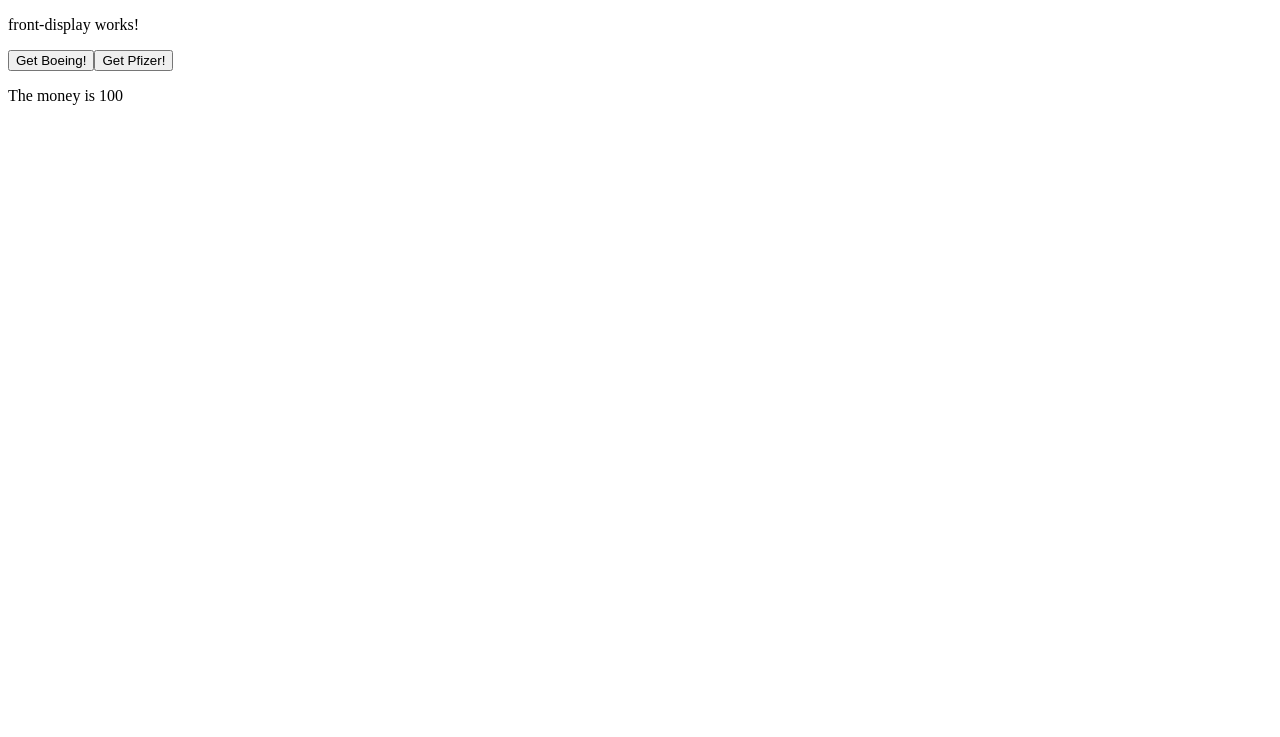
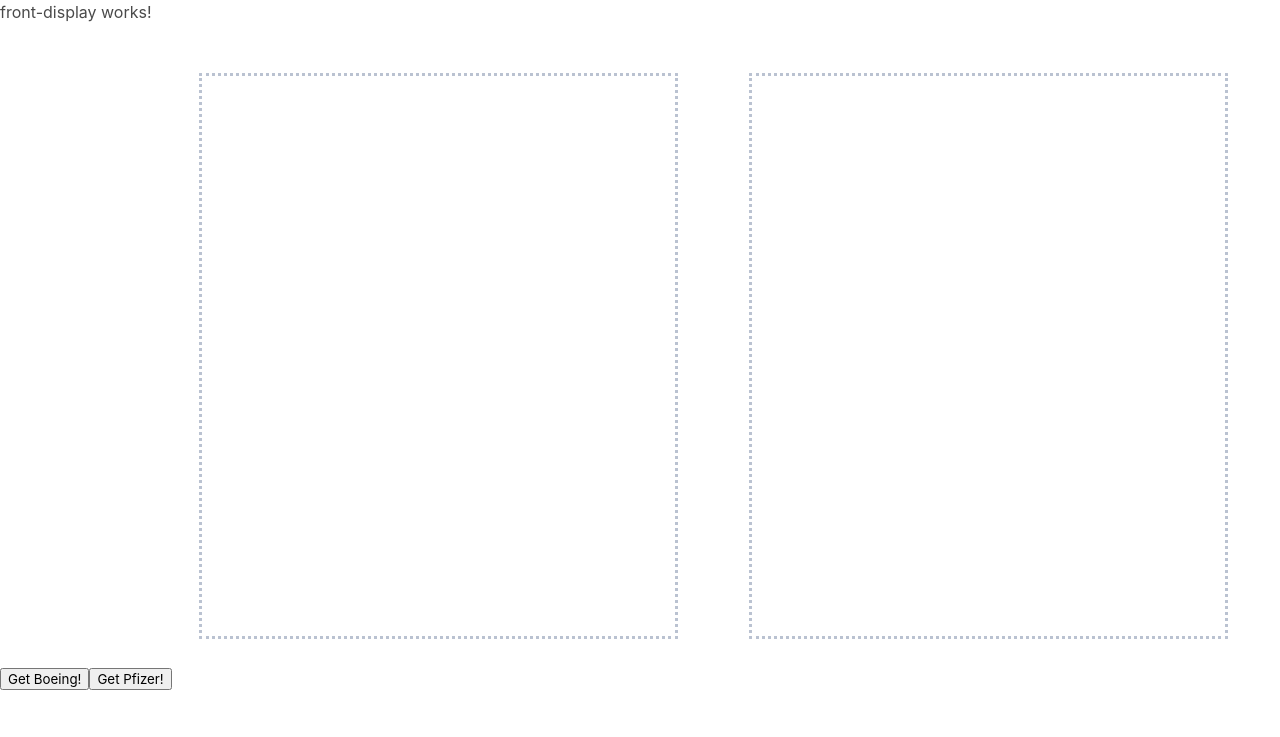
Before and after one commit to Velfo/stock-portfolio, an Angular app: page / in a window 1280 px wide. Shown: the top 737 px of the page. Built offline with nearby package versions, Linux system fonts and the light colour scheme; no server answers.

Commit message:
Bulma and Boxes
added Bulma and container boxes for fron end display

```diff
--- a/package.json
+++ b/package.json
@@ -21,6 +21,7 @@
     "@angular/platform-browser": "^5.2.0",
     "@angular/platform-browser-dynamic": "^5.2.0",
     "@angular/router": "^5.2.0",
+    "angular2-cron-jobs": "^0.1.0",
     "core-js": "^2.4.1",
     "rxjs": "^5.5.6",
     "zone.js": "^0.8.19"
--- a/src/app/app.module.ts
+++ b/src/app/app.module.ts
@@ -4,6 +4,8 @@
 import { MoneyBalanceService } from './shared/money/index';
 import { StocksHoldingService } from './shared/stocks/index';
 import { StocksInMarketService } from './shared/stocks/index';
+
+import { CronSelectionModule } from 'angular2-cron-jobs';
 
 
 import { AppComponent } from './app.component';
--- a/src/app/front-display/front-display.component.css
+++ b/src/app/front-display/front-display.component.css
@@ -0,0 +1,9 @@
+.box_experiment1{
+  position: relative;
+  margin-top: 10px;
+  display: inline-block;
+  background-color: #ffffff;
+  border-radius: 4px;
+  width: 550px;
+  height: 650px;
+}
--- a/src/app/front-display/front-display.component.html
+++ b/src/app/front-display/front-display.component.html
@@ -5,4 +5,20 @@
 <button (click)="getBoeingApi()">Get Boeing!</button>
 <button (click)="getPfizerApi()">Get Pfizer!</button>
 
-<app-money-balance></app-money-balance>
+
+
+
+<!--<my-cron-selection [(ngModel)]="hero.frequency" [cronJobConfig]="cronJobConfig" ngDefaultControl></my-cron-selection>-->
+
+<div class="box_experiment1">
+  <app-stocks-in-market></app-stocks-in-market>
+</div>
+
+<div class="box_experiment1">
+  <app-stocks-holding></app-stocks-holding>
+</div>
+
+
+<div class="box_experiment1">
+  <app-money-balance></app-money-balance>
+</div>
--- a/src/app/money-balance/money-balance.component.css
+++ b/src/app/money-balance/money-balance.component.css
@@ -0,0 +1,4 @@
+size{
+  width: 40%;
+  height: 80%;
+}
--- a/src/app/money-balance/money-balance.component.html
+++ b/src/app/money-balance/money-balance.component.html
@@ -1,3 +1,41 @@
-<p>
-  The money is {{  money }}
-</p>
+<!--<div class="card size">-->
+  <!--<div class="card-content">-->
+    <!--<p>-->
+      <!--The money is {{  money }}-->
+    <!--</p>-->
+
+  <!--</div>-->
+  <!--<footer class="card-footer">-->
+    <!--<p class="card-footer-item">-->
+    <!--</p>-->
+    <!--<p class="card-footer-item">-->
+    <!--</p>-->
+  <!--</footer>-->
+<!--</div>-->
+
+<!--<div class="container is-fluid">-->
+  <!--<div class="notification">-->
+    <!--This container is <strong>fluid</strong>: it will have a 32px gap on either side, on any-->
+    <!--viewport size.-->
+    <!--This container is <strong>fluid</strong>: it will have a 32px gap on either side, on any-->
+    <!--viewport size.-->
+    <!--This container is <strong>fluid</strong>: it will have a 32px gap on either side, on any-->
+    <!--viewport size.-->
+    <!--This container is <strong>fluid</strong>: it will have a 32px gap on either side, on any-->
+    <!--viewport size.-->
+    <!--This container is <strong>fluid</strong>: it will have a 32px gap on either side, on any-->
+    <!--viewport size.-->
+    <!--This container is <strong>fluid</strong>: it will have a 32px gap on either side, on any-->
+    <!--viewport size.-->
+    <!--This container is <strong>fluid</strong>: it will have a 32px gap on either side, on any-->
+    <!--viewport size.-->
+    <!--This container is <strong>fluid</strong>: it will have a 32px gap on either side, on any-->
+    <!--viewport size.-->
+  <!--</div>-->
+<!--</div>-->
+
+<div class='outer-box'>
+  <div class="inner-box">
+
+  </div>
+</div>
--- a/src/app/stocks-holding/stocks-holding.component.html
+++ b/src/app/stocks-holding/stocks-holding.component.html
@@ -1,3 +1,43 @@
-<p>
-  stocks-holding works!
-</p>
+<!--<div class="card">-->
+  <!--<div class="card-content">-->
+    <!--<p>-->
+      <!--stocks-holding works!-->
+    <!--</p>-->
+
+  <!--</div>-->
+  <!--<footer class="card-footer">-->
+    <!--<p class="card-footer-item">-->
+
+    <!--</p>-->
+    <!--<p class="card-footer-item">-->
+
+    <!--</p>-->
+  <!--</footer>-->
+<!--</div>-->
+
+<!--<div class="container is-fluid">-->
+  <!--<div class="notification">-->
+    <!--This container is <strong>fluid</strong>: it will have a 32px gap on either side, on any-->
+    <!--viewport size.-->
+    <!--This container is <strong>fluid</strong>: it will have a 32px gap on either side, on any-->
+    <!--viewport size.-->
+    <!--This container is <strong>fluid</strong>: it will have a 32px gap on either side, on any-->
+    <!--viewport size.-->
+    <!--This container is <strong>fluid</strong>: it will have a 32px gap on either side, on any-->
+    <!--viewport size.-->
+    <!--This container is <strong>fluid</strong>: it will have a 32px gap on either side, on any-->
+    <!--viewport size.-->
+    <!--This container is <strong>fluid</strong>: it will have a 32px gap on either side, on any-->
+    <!--viewport size.-->
+    <!--This container is <strong>fluid</strong>: it will have a 32px gap on either side, on any-->
+    <!--viewport size.-->
+    <!--This container is <strong>fluid</strong>: it will have a 32px gap on either side, on any-->
+    <!--viewport size.-->
+  <!--</div>-->
+<!--</div>-->
+
+<div class='outer-box'>
+  <div class="inner-box">
+
+  </div>
+</div>
--- a/src/app/stocks-in-market/stocks-in-market.component.css
+++ b/src/app/stocks-in-market/stocks-in-market.component.css
@@ -0,0 +1,10 @@
+.holding{
+  width: 40%;
+  height: 40%;
+}
+box{
+  width: 300px;
+  border: 25px solid green;
+  padding: 25px;
+  margin: 25px;
+}
--- a/src/app/stocks-in-market/stocks-in-market.component.html
+++ b/src/app/stocks-in-market/stocks-in-market.component.html
@@ -1,3 +1,30 @@
-<p>
-  stocks-in-market works!
-</p>
+<!--<div class="holding">-->
+  <!--<div class="card">-->
+    <!--<div class="card-content">-->
+      <!--<p>-->
+        <!--stocks-in-market works!-->
+      <!--</p>-->
+
+    <!--</div>-->
+    <!--<footer class="card-footer">-->
+      <!--<p class="card-footer-item">-->
+      <!--</p>-->
+      <!--<p class="card-footer-item">-->
+      <!--</p>-->
+    <!--</footer>-->
+  <!--</div>-->
+<!--</div>-->
+
+<!--<div class="container is-fluid">-->
+  <!--<div class="notification">-->
+    <!--This container is <strong>fluid</strong>: it will have a 32px gap on either side, on any-->
+    <!--viewport size.-->
+
+  <!--</div>-->
+<!--</div>-->
+
+<div class='outer-box'>
+  <div class="inner-box">
+
+  </div>
+</div>
--- a/src/index.html
+++ b/src/index.html
@@ -7,6 +7,8 @@
 
   <meta name="viewport" content="width=device-width, initial-scale=1">
   <link rel="icon" type="image/x-icon" href="favicon.ico">
+  <link href="https://cdnjs.cloudflare.com/ajax/libs/bulma/0.7.1/css/bulma.min.css" rel="stylesheet" />
+
 </head>
 <body>
   <app-root></app-root>
--- a/src/styles.css
+++ b/src/styles.css
@@ -1 +1,16 @@
 /* You can add global styles to this file, and also import other style files */
+.outer-box{
+  position: absolute;
+  width: 87%;
+  height: 87%;
+  left: 5%;
+  top: 6%;
+  border-radius: 1px 1px 1px 1px;
+  border-style: dotted;
+  border-color: #bac2d1;
+  /*overflow-y: scroll*/
+}
+.inner-box{
+  position: absolute;
+  margin-left: 25px;
+}
```
Also changed, not shown: 1 other file (tests, documents, lock files or other folders).
